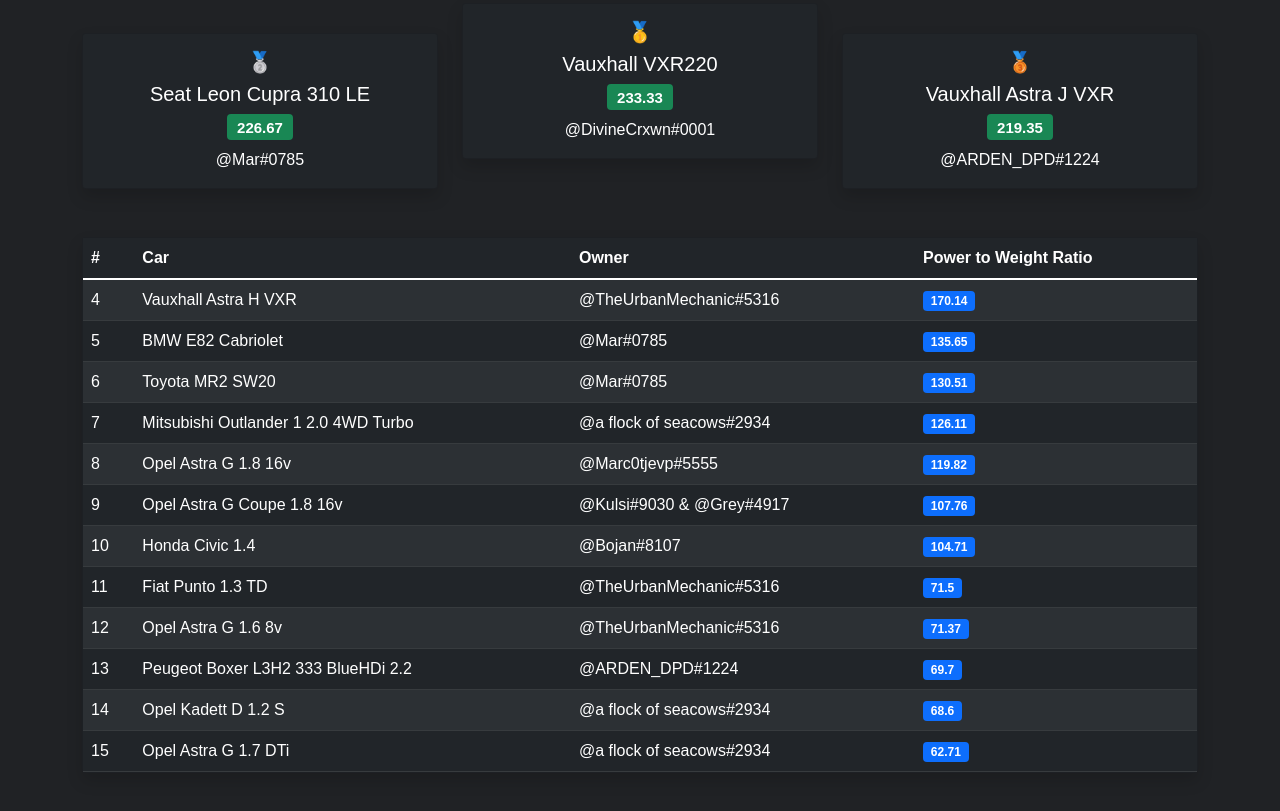
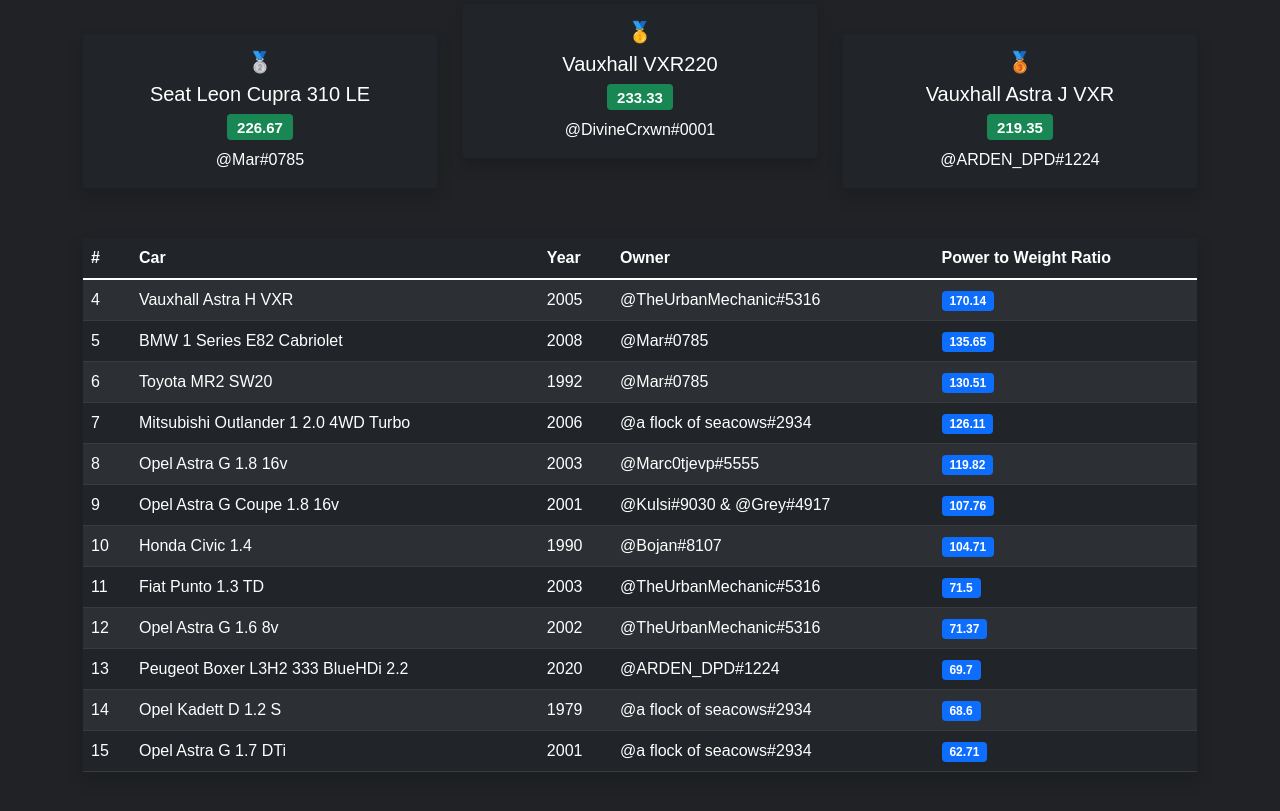
Before and after one commit to marc0tjevp/Opel-Vauxhall-Leaderboard, a plain HTML site: page index.html in a window 1280 px wide. Shown: the part 453-1264 px from the top of the page. Drawn offline with nearby package versions, Linux system fonts and the light colour scheme.

Commit message:
Add year

```diff
--- a/index.html
+++ b/index.html
@@ -62,6 +62,7 @@
                 <tr>
                   <th>#</th>
                   <th>Car</th>
+                  <th>Year</th>
                   <th>Owner</th>
                   <th>Power to Weight Ratio</th>
                 </tr>
@@ -70,72 +71,84 @@
                 <tr>
                   <td>4</td>
                   <td>Vauxhall Astra H VXR</td>
+                  <td>2005</td>
                   <td>@TheUrbanMechanic#5316</td>
                   <td><span class="badge bg-primary">170.14</span></td>
                 </tr>
                 <tr>
                   <td>5</td>
-                  <td>BMW E82 Cabriolet</td>
+                  <td>BMW 1 Series E82 Cabriolet</td>
+                  <td>2008</td>
                   <td>@Mar#0785</td>
                   <td><span class="badge bg-primary">135.65</span></td>
                 </tr>
                 <tr>
                   <td>6</td>
                   <td>Toyota MR2 SW20</td>
+                  <td>1992</td>
                   <td>@Mar#0785</td>
                   <td><span class="badge bg-primary">130.51</span></td>
                 </tr>
                 <tr>
                   <td>7</td>
                   <td>Mitsubishi Outlander 1 2.0 4WD Turbo</td>
+                  <td>2006</td>
                   <td>@a flock of seacows#2934</td>
                   <td><span class="badge bg-primary">126.11</span></td>
                 </tr>
                 <tr>
                   <td>8</td>
                   <td>Opel Astra G 1.8 16v</td>
+                  <td>2003</td>
                   <td>@Marc0tjevp#5555</td>
                   <td><span class="badge bg-primary">119.82</span></td>
                 </tr>
                 <tr>
                   <td>9</td>
                   <td>Opel Astra G Coupe 1.8 16v</td>
+                  <td>2001</td>
                   <td>@Kulsi#9030 & @Grey#4917 </td>
                   <td><span class="badge bg-primary">107.76</span></td>
                 </tr>
                 <tr>
                   <td>10</td>
                   <td>Honda Civic 1.4</td>
+                  <td>1990</td>
                   <td>@Bojan#8107</td>
                   <td><span class="badge bg-primary">104.71</span></td>
                 </tr>
                 <tr>
                   <td>11</td>
                   <td>Fiat Punto 1.3 TD</td>
+                  <td>2003</td>
                   <td>@TheUrbanMechanic#5316</td>
                   <td><span class="badge bg-primary">71.5</span></td>
                 </tr>
                 <tr>
                   <td>12</td>
                   <td>Opel Astra G 1.6 8v</td>
+                  <td>2002</td>
                   <td>@TheUrbanMechanic#5316</td>
                   <td><span class="badge bg-primary">71.37</span></td>
                 </tr>
                 <tr>
                   <td>13</td>
                   <td>Peugeot Boxer L3H2 333 BlueHDi 2.2</td>
+                  <td>2020</td>
                   <td>@ARDEN_DPD#1224</td>
                   <td><span class="badge bg-primary">69.7</span></td>
                 </tr>
                 <tr>
                   <td>14</td>
                   <td>Opel Kadett D 1.2 S</td>
+                  <td>1979</td>
                   <td>@a flock of seacows#2934</td>
                   <td><span class="badge bg-primary">68.6</span></td>
                 </tr>
                 <tr>
                   <td>15</td>
                   <td>Opel Astra G 1.7 DTi</td>
+                  <td>2001</td>
                   <td>@a flock of seacows#2934</td>
                   <td><span class="badge bg-primary">62.71</span></td>
                 </tr>
```
